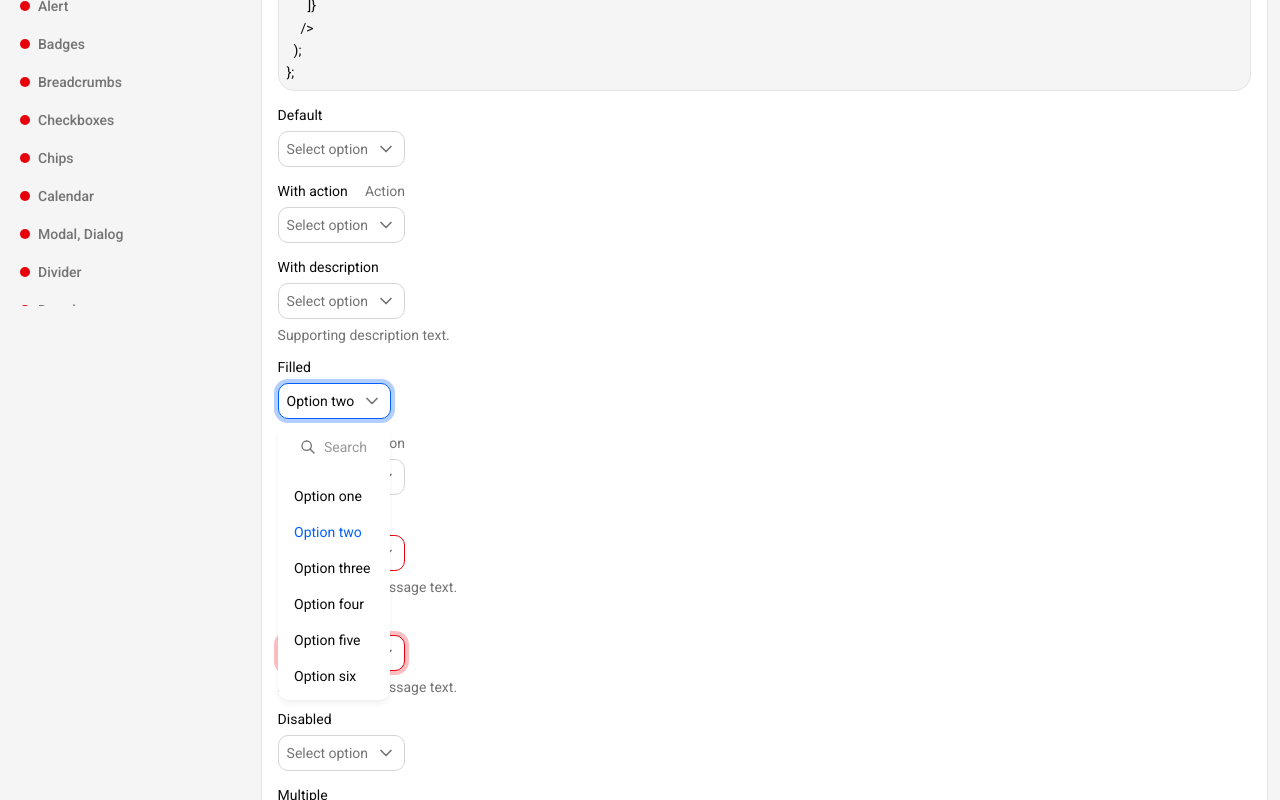
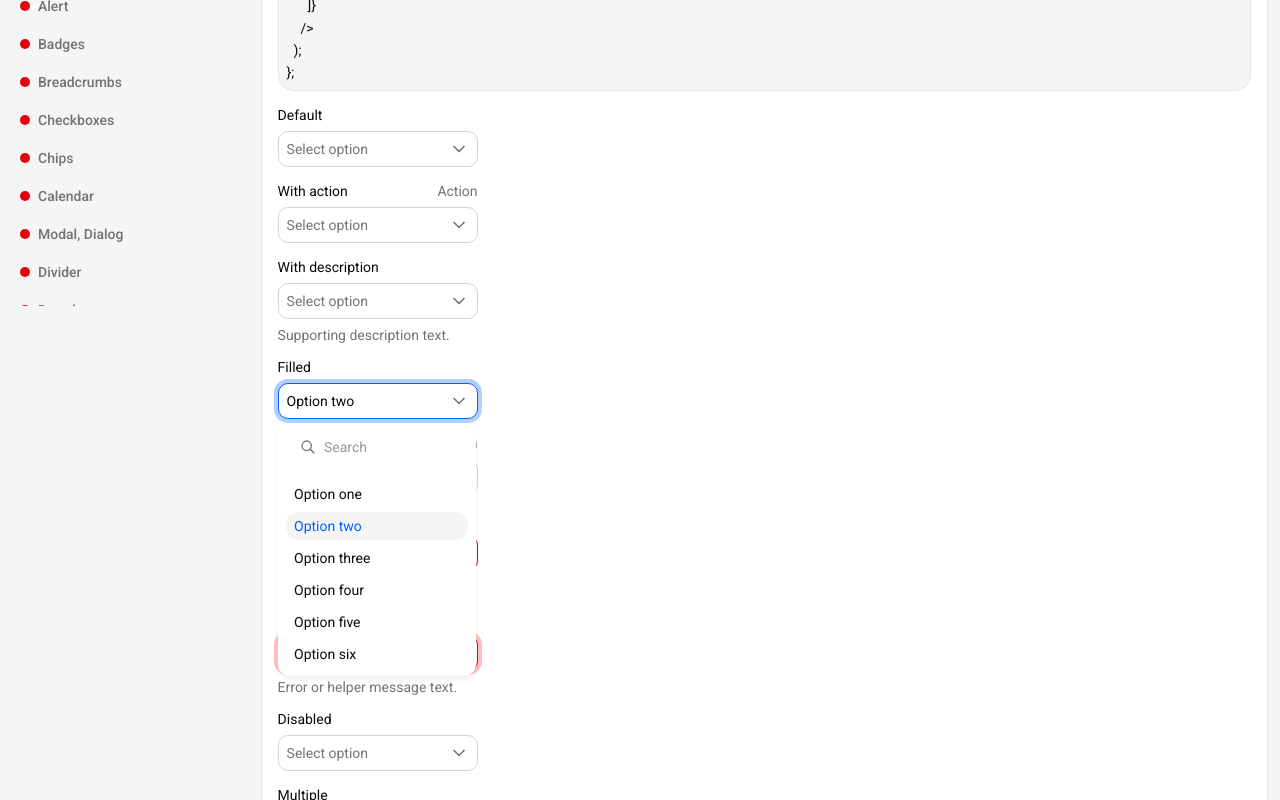
Before and after one commit to a169n/mui-custom-theme, a React (Vite) app: page /select in a window 1280 px wide. Both pictures are taken after a click on the button "Option two". Shown: the part 523-1323 px from the top of the page. Built offline with nearby package versions, Linux system fonts and the light colour scheme.

Commit message:
Adjust select styling and search focus handling

```diff
--- a/src/components/CustomSelect.tsx
+++ b/src/components/CustomSelect.tsx
@@ -10,9 +10,11 @@ import {
 import {
   Box,
   ButtonBase,
+  Divider,
   FormControl,
   InputAdornment,
-  Divider,
+  ListItemIcon,
+  ListItemText,
   MenuItem,
   OutlinedInput,
   Popover,
@@ -307,6 +309,7 @@ export const CustomSelect = forwardRef<HTMLButtonElement, CustomSelectProps>(
     };
 
     const focusShadow = error ? modeTokens.custom.destructive : modeTokens.custom.focused;
+    const defaultSelectMinWidth = 200;
     const defaultSelectMaxWidth = 320;
 
     return (
@@ -316,6 +319,7 @@ export const CustomSelect = forwardRef<HTMLButtonElement, CustomSelectProps>(
         disabled={disabled}
         sx={{
           width: fullWidth ? '100%' : 'fit-content',
+          minWidth: fullWidth ? '100%' : defaultSelectMinWidth,
           maxWidth: fullWidth ? '100%' : defaultSelectMaxWidth,
           display: 'flex',
           gap: theme.spacing(2),
@@ -361,6 +365,7 @@ export const CustomSelect = forwardRef<HTMLButtonElement, CustomSelectProps>(
             border: `1px solid ${buttonBorderColor()}`,
             backgroundColor: modeTokens.bg.default,
             width: fullWidth ? '100%' : 'fit-content',
+            minWidth: fullWidth ? '100%' : defaultSelectMinWidth,
             maxWidth: fullWidth ? '100%' : defaultSelectMaxWidth,
             textAlign: 'left',
             position: 'relative',
@@ -434,6 +439,9 @@ export const CustomSelect = forwardRef<HTMLButtonElement, CustomSelectProps>(
             '&.Mui-focused .MuiOutlinedInput-notchedOutline': {
               border: 'none',
             },
+            '&.Mui-focused': {
+              boxShadow: 'none',
+            },
             '& .MuiOutlinedInput-input': {
               padding: theme.spacing(1.5, 2),
             },
@@ -475,35 +483,32 @@ export const CustomSelect = forwardRef<HTMLButtonElement, CustomSelectProps>(
                     onClick={() => handleSelect(option)}
                     disableRipple
                     sx={{
-                      p: 0,
                       borderRadius: `${theme.tokens.theme.radius.xl}px`,
+                      px: theme.spacing(2),
+                      py: theme.spacing(1.5),
+                      display: 'flex',
+                      gap: multiple ? theme.spacing(2) : 0,
+                      alignItems: 'center',
+                      transition: 'background-color 0.2s ease',
                       '&:hover': {
-                        backgroundColor: 'transparent',
+                        backgroundColor: modeTokens.bg.muted,
                       },
                       '&.Mui-selected': {
-                        backgroundColor: 'transparent',
+                        backgroundColor: modeTokens.bg.muted,
                       },
                       '&.Mui-selected:hover': {
-                        backgroundColor: 'transparent',
-                      },
-                    }}
-                  >
-                    <Box
-                      sx={{
-                        width: '100%',
-                        display: 'flex',
-                        alignItems: 'center',
-                        gap: theme.spacing(2),
-                        padding: theme.spacing(2),
-                        borderRadius: `${theme.tokens.theme.radius.xl}px`,
-                        transition: 'background-color 0.2s ease',
-                        '&:hover': {
                         backgroundColor: modeTokens.bg.muted,
                       },
                     }}
                   >
                     {multiple ? (
-                        isSelected ? (
+                      <ListItemIcon
+                        sx={{
+                          minWidth: 0,
+                          color: isSelected ? modeTokens.icon.brand : modeTokens.icon.muted,
+                        }}
+                      >
+                        {isSelected ? (
                           <IconSquareRoundedCheckFilled
                             size={16}
                             fill={modeTokens.icon.brand}
@@ -511,16 +516,17 @@ export const CustomSelect = forwardRef<HTMLButtonElement, CustomSelectProps>(
                           />
                         ) : (
                           <IconSquareRounded size={16} color={modeTokens.icon.muted} />
-                        )
+                        )}
+                      </ListItemIcon>
                     ) : null}
-                      <Typography
-                        variant="caption"
-                        color={isSelected ? modeTokens.text.brand : modeTokens.text.default}
-                        sx={{ flexGrow: 1 }}
-                      >
-                        {option.label}
-                      </Typography>
-                    </Box>
+                    <ListItemText
+                      primary={option.label}
+                      sx={{ my: 0 }}
+                      primaryTypographyProps={{
+                        variant: 'caption',
+                        color: isSelected ? modeTokens.text.brand : modeTokens.text.default,
+                      }}
+                    />
                   </MenuItem>
                 );
               })
--- a/src/theme/components/inputs.tsx
+++ b/src/theme/components/inputs.tsx
@@ -29,6 +29,7 @@ export const inputs: Components<Theme> = {
         borderRadius: '12px',
         backgroundColor: theme.palette.common.white,
         width: 'fit-content',
+        minWidth: 200,
         '& .MuiSelect-select': {
           textAlign: 'center !important',
           display: 'flex',
```
Lines whose indentation alone changed are shown as unchanged.
